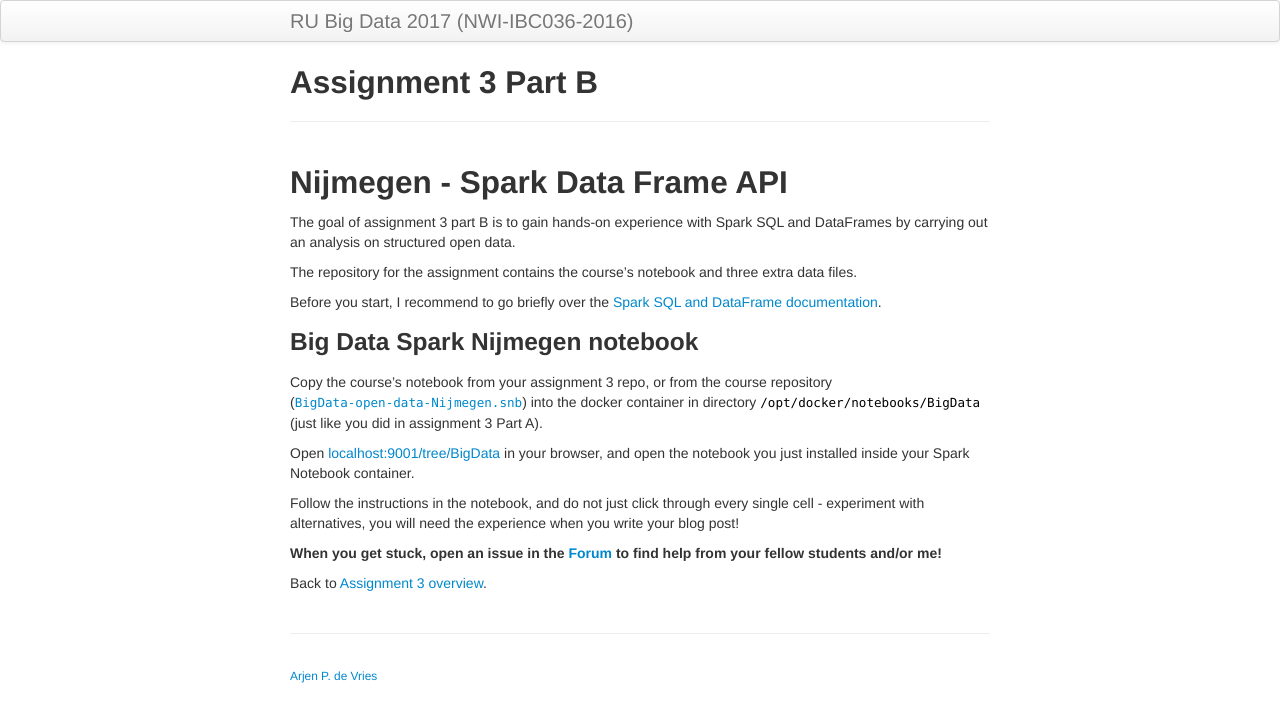
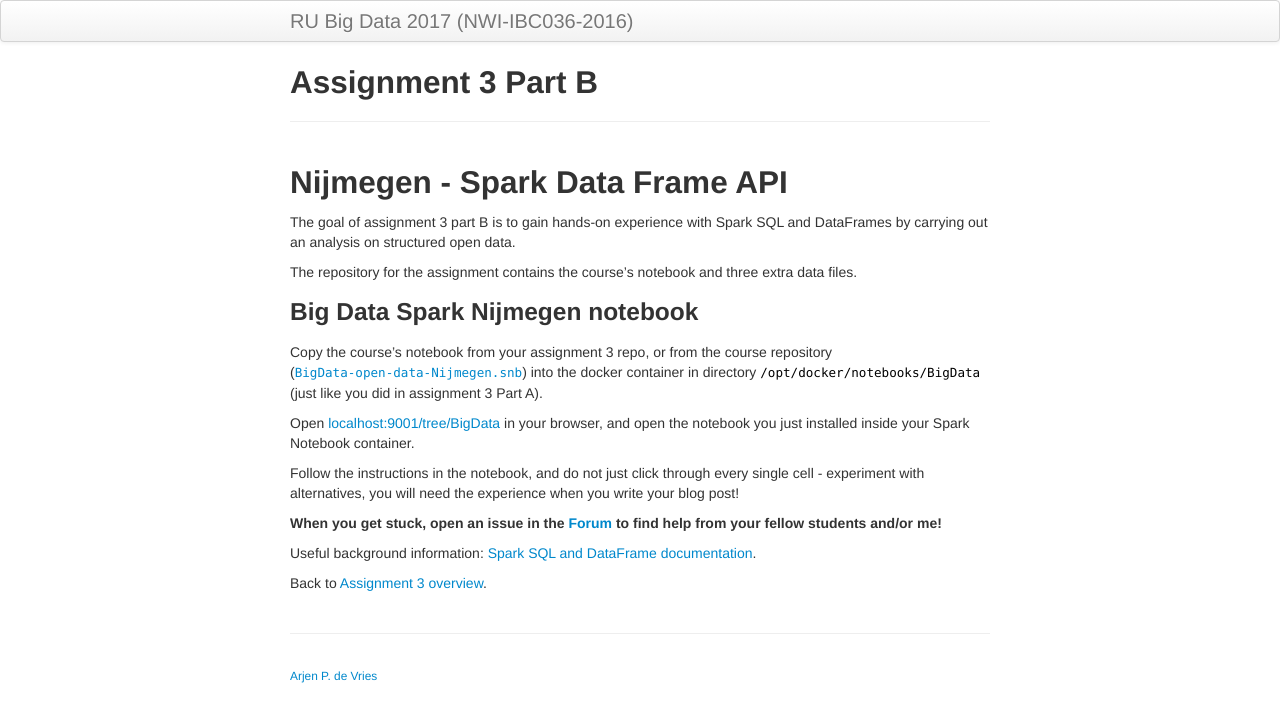
Before and after one commit to Thelukepet/course, a Jekyll site: the page built from assignments/A3b-spark-df.md, in a window 1280 px wide. Shown: the top 722 px of the page. Built offline with Jekyll 4.4.1, drawn with Linux system fonts in a browser that asks for light colours.

Commit message:
Minor update

```diff
--- a/assignments/A3b-spark-df.md
+++ b/assignments/A3b-spark-df.md
@@ -10,9 +10,6 @@ The goal of assignment 3 part B is to gain hands-on experience with Spark SQL an
 by carrying out an analysis on structured open data.
 
 The repository for the assignment contains the course's notebook and three extra data files.
-
-Before you start, I recommend to go briefly over the
-[Spark SQL and DataFrame documentation](http://spark.apache.org/docs/latest/sql-programming-guide.html).
 
 
 ### Big Data Spark Nijmegen notebook
@@ -32,4 +29,8 @@ alternatives, you will need the experience when you write your blog post!
 [Forum](https://github.com/rubigdata/forum-2017)
 to find help from your fellow students and/or me!**
 
+Useful background information:
+[Spark SQL and DataFrame documentation](http://spark.apache.org/docs/latest/sql-programming-guide.html).
+
+
 Back to [Assignment 3 overview](A3-spark.html).
```
